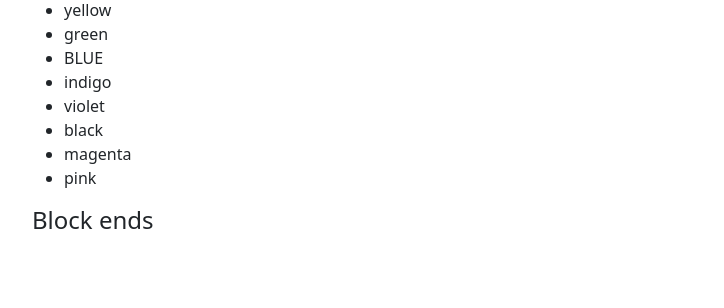
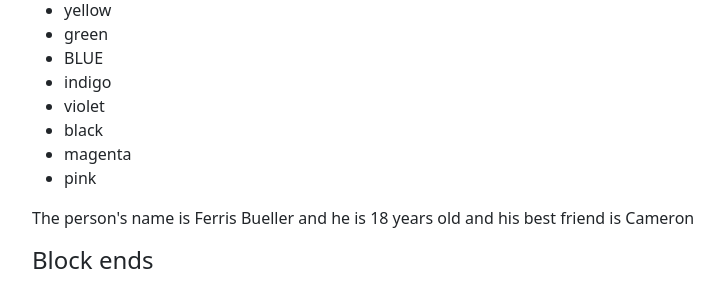
Before and after one commit to bstanton773/kekambas-79_flask, a Flask app: page / in a window 1280 px wide. Shown: the part 287-595 px from the top of the page, without its empty margins (50-774 px from the left). Run offline with Flask 2, Linux system fonts and the light colour scheme; some libraries are stand-ins or nearby versions.

Commit message:
pass a dictionary into context and display

```diff
--- a/app/routes.py
+++ b/app/routes.py
@@ -6,7 +6,12 @@ def index():
     my_name = 'Brian'
     my_city = 'Chicago'
     colors = ['red', 'orange', 'yellow', 'green', 'blue', 'indigo', 'violet', 'black', 'magenta', 'pink']
-    return render_template('index.html', name=my_name, city=my_city, colors=colors)
+    person = {
+        'name': 'Ferris Bueller',
+        'age': 18,
+        'best_friend': 'Cameron'
+    }
+    return render_template('index.html', name=my_name, city=my_city, colors=colors, person=person)
 
 
 @app.route('/name')
--- a/app/templates/index.html
+++ b/app/templates/index.html
@@ -12,4 +12,5 @@
             {% endif %}
         {% endfor %}
     </ul>
+    <p>The person's name is {{ person['name'] }} and he is {{ person['age'] }} years old and his best friend is {{ person['best_friend'] }}</p>
 {% endblock %}
```
